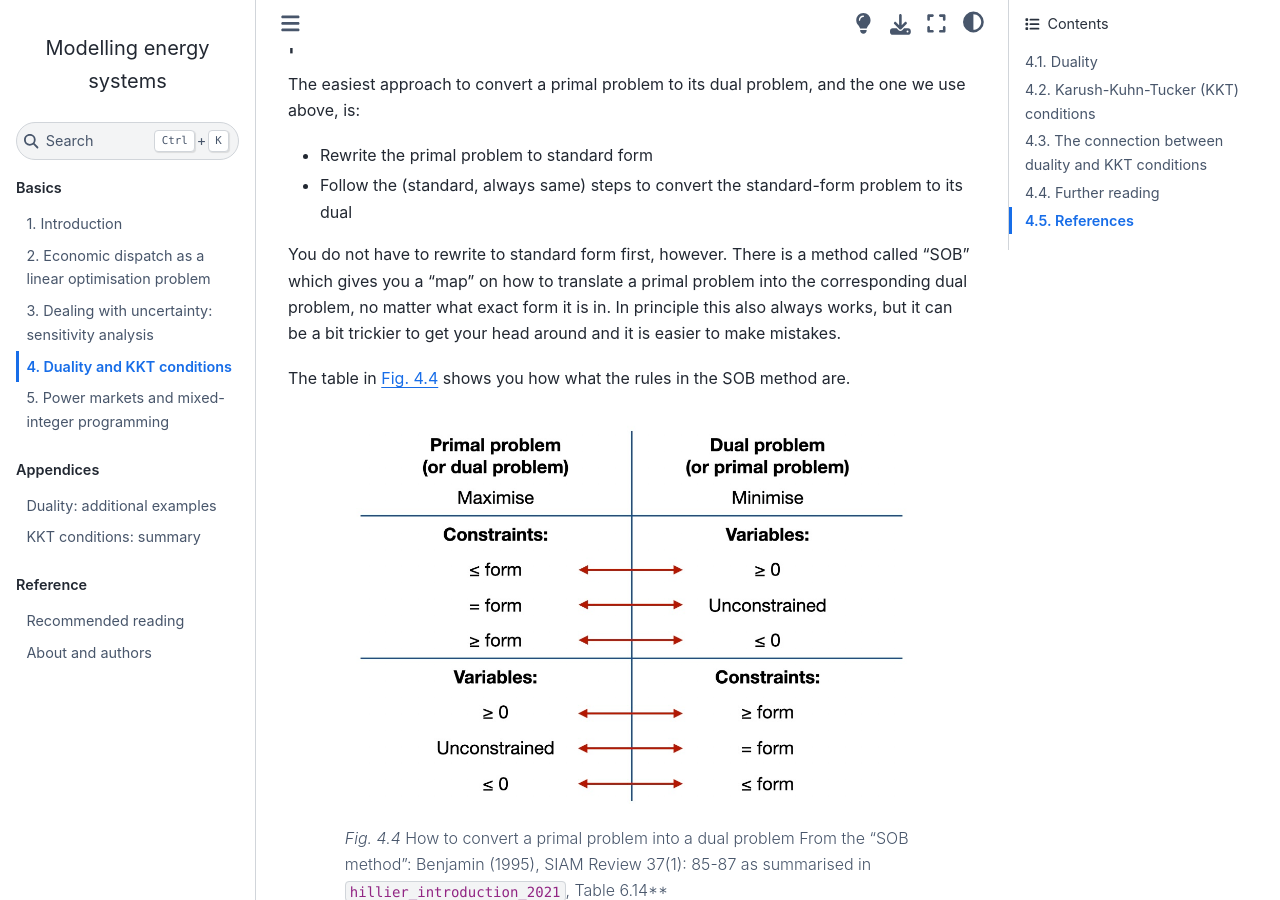
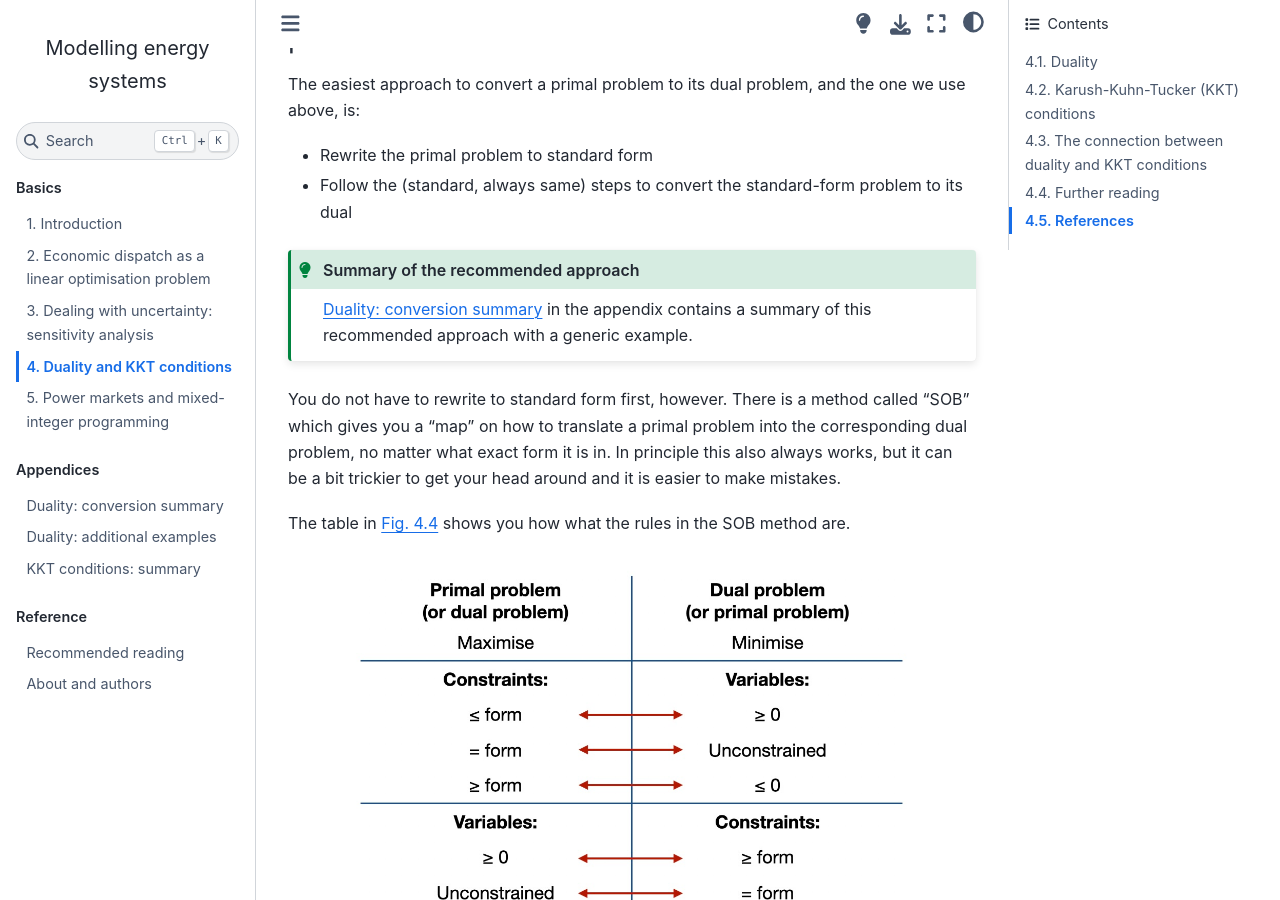
Before and after one commit to sjpfenninger/modelling-energy-systems, a Jupyter Book: the page built from basics/duality-kkts.md, in a window 1280 px wide and 900 px high, scrolled down 6080 px. Built offline with Jupyter Book 1.0.4 settings and Sphinx 7.4.7 and the Sphinx Book theme 1.1.4, drawn with Linux system fonts in a browser that asks for light colours; comment, search, counter and statistics services are not loaded; cross-references to code outside the pages are shown as plain code.

Commit message:
Add duality conversion appendix

```diff
--- a/_toc.yml
+++ b/_toc.yml
@@ -18,6 +18,7 @@ parts:
     # - file: advanced/parametric-uncertainty.md
 - caption: Appendices
   chapters:
+   - file: appendix/duality-conversion.md
    - file: appendix/duality-examples.md
    - file: appendix/kkts-summary.md
 - caption: Reference
--- a/basics/duality-kkts.md
+++ b/basics/duality-kkts.md
@@ -157,6 +157,11 @@ The easiest approach to convert a primal problem to its dual problem, and the on
 
 * Rewrite the primal problem to standard form
 * Follow the (standard, always same) steps to convert the standard-form problem to its dual
+
+:::{admonition} Summary of the recommended approach
+:class: tip
+{ref}`content:appendix:duality-conversion-summary` in the appendix contains a summary of this recommended approach with a generic example.
+:::
 
 You do not have to rewrite to standard form first, however. There is a method called "SOB" which gives you a "map" on how to translate a primal problem into the corresponding dual problem, no matter what exact form it is in. In principle this also always works, but it can be a bit trickier to get your head around and it is easier to make mistakes.
 
```
Also changed, not shown: appendix/duality-conversion.md (added, +26 -0 lines), changelog.md (+4 -0 lines), images/primal_dual.jpg (added).
